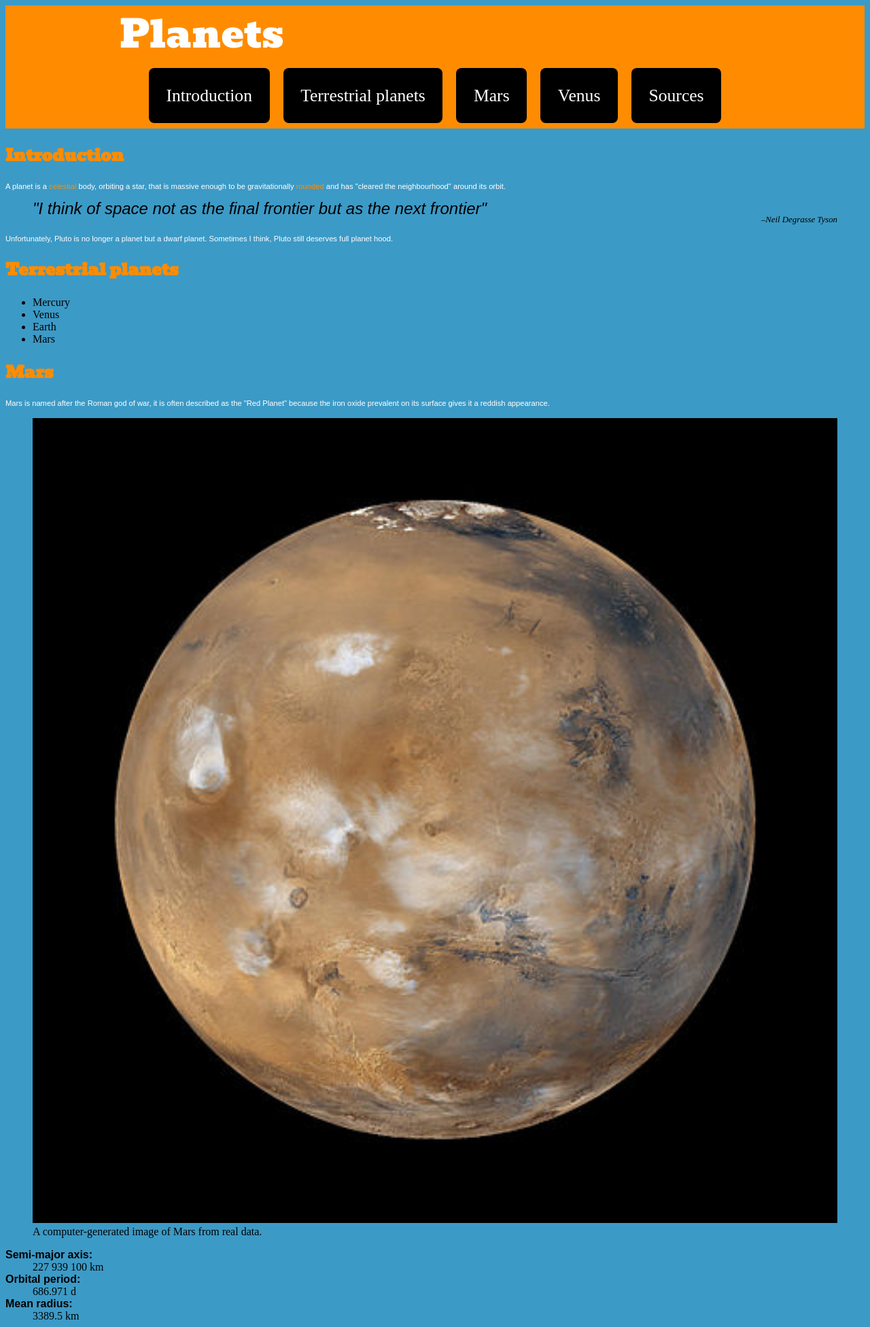
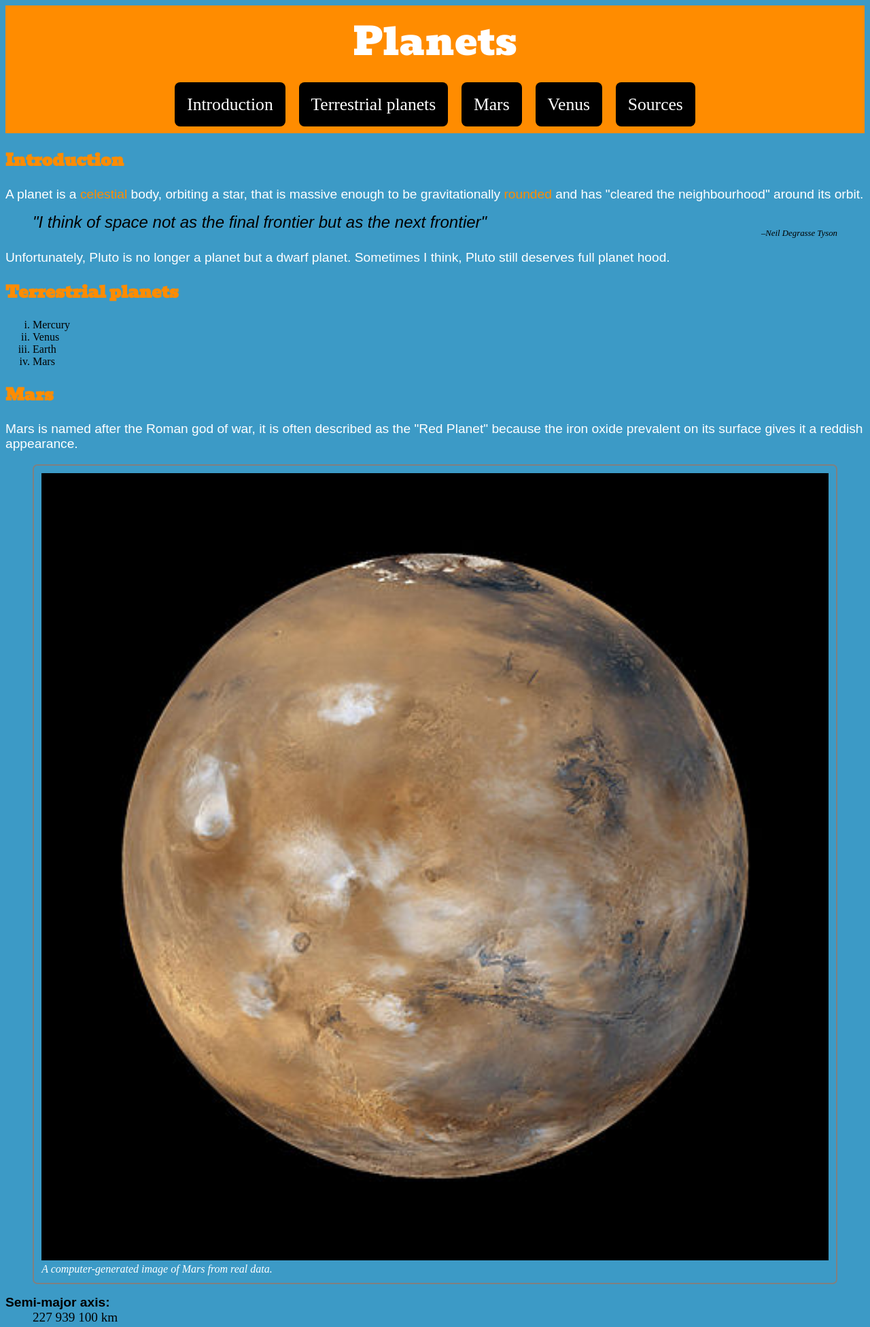
Before and after one commit to zhimmat/dsn1674-assignment-4, a plain HTML site: page index.html in a window 1280 px wide. Shown: the top 1952 px of the page at 68% size. Drawn offline with Linux system fonts and the light colour scheme.

Commit message:
fixed most of the spacing, margins, and padding

```diff
--- a/css/main.css
+++ b/css/main.css
@@ -1,11 +1,13 @@
 html  {
   background-color: #3c9ac6;
 }
+header {
+  background-color: darkorange;
+  padding: 0.1em;
+  margin: .3em 0em .3em 0em;
+}
 h1 {
-  background-color: darkorange;
-  padding: 0.5em 2em 0.5em 3em;
-  margin:0;
-  text-align: none;
+  text-align: center;
   font-weight: normal; /* normal, bold */
   font-size: 3.5rem; /* 16 is normal font */
   font-style: none; /* normal, italic */
@@ -22,15 +24,14 @@ h2{
 
 li {
   font-weight:normal;
-
-  ul {
+}
+ul {
     list-style-type: lower-roman;
   }
   figcaption{
     font-style: italic;
     color: white;
   }
-  padding: 0;
 }
 ol {
   list-style-type: none;
@@ -55,7 +56,7 @@ a:hover {
 
 p{
   font-family: arial; san serif;
-  font-size: .7rem;
+  font-size: 1.2rem;
   color:white;
 }
 
@@ -73,7 +74,19 @@ footer {
 dt {
   font-weight:bold;
   font-family: Arial;
+  font-size: 1.2rem;
+  margin: 0.5em 0em 0em 0em;
 }
+
+dl{
+  margin: 0em;
+}
+
+dd{
+font-size: 1.2rem;
+}
+
+
 
 .quote {
   font-size: 1.5rem;
@@ -93,7 +106,7 @@ nav li{
 
 nav a{
   display: inline-block;
-  padding:1em 1em;
+  padding:.7em;
   background-color: black;
   color: white;
   margin: 0em;
@@ -112,3 +125,15 @@ img{
   width: 100%
 
 }
+
+figure{
+  border: 2px solid grey;
+  padding: .7em;
+  border-radius: 7px;
+}
+
+.src{
+  background-color: black;
+padding:0em 1em;
+margin:0em;
+}
--- a/index.html
+++ b/index.html
@@ -86,5 +86,5 @@
 
       </main>
 
-      <h2>Sources</h2><a href="https://en.wikipedia.org/wiki/Mars"> Mars </a>
+  <h2 class="src">Sources</h2><a href="https://en.wikipedia.org/wiki/Mars"> Mars </a>
       <a href="https://en.wikipedia.org/wiki/Venus">Venus</a>
```
